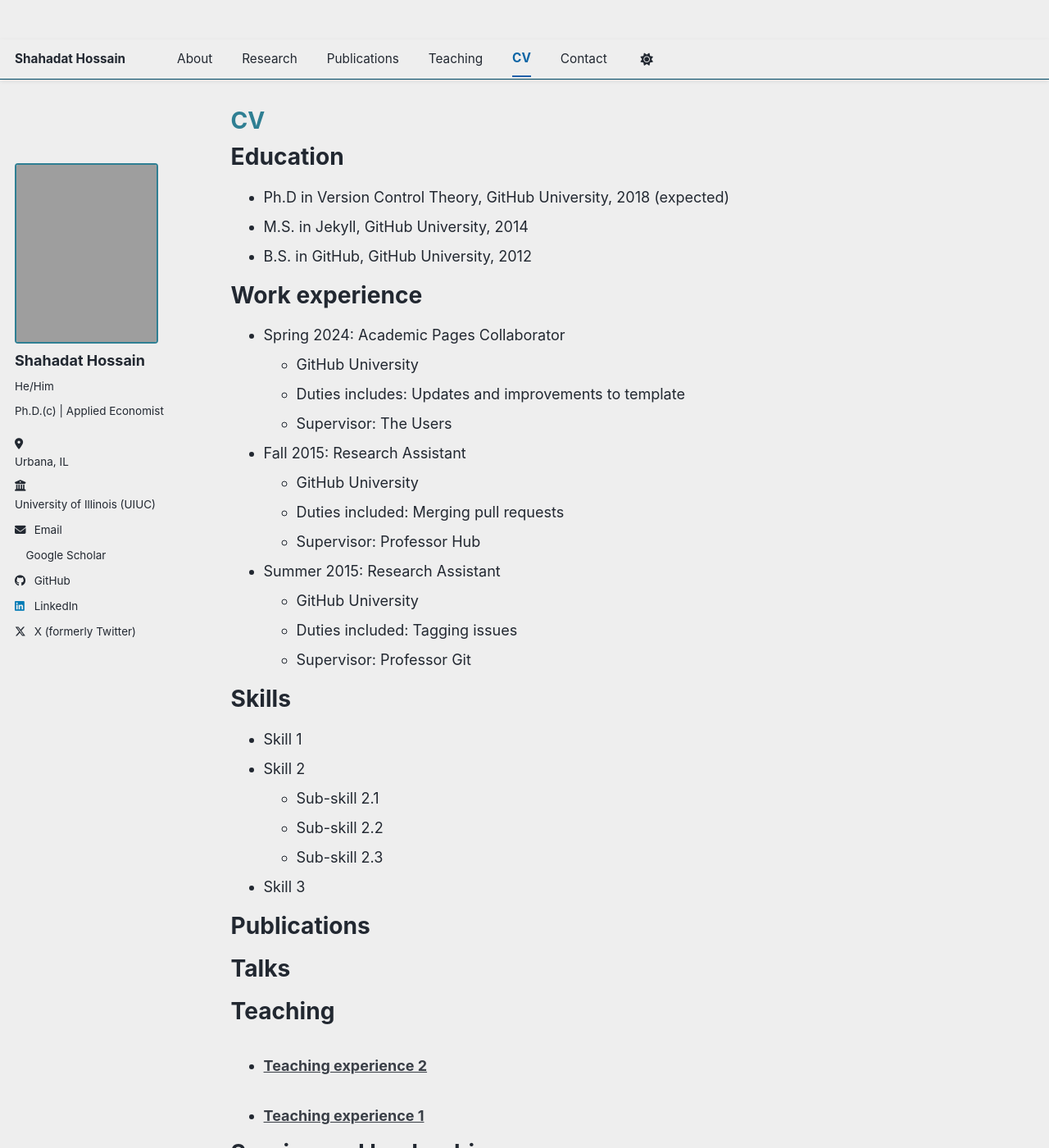
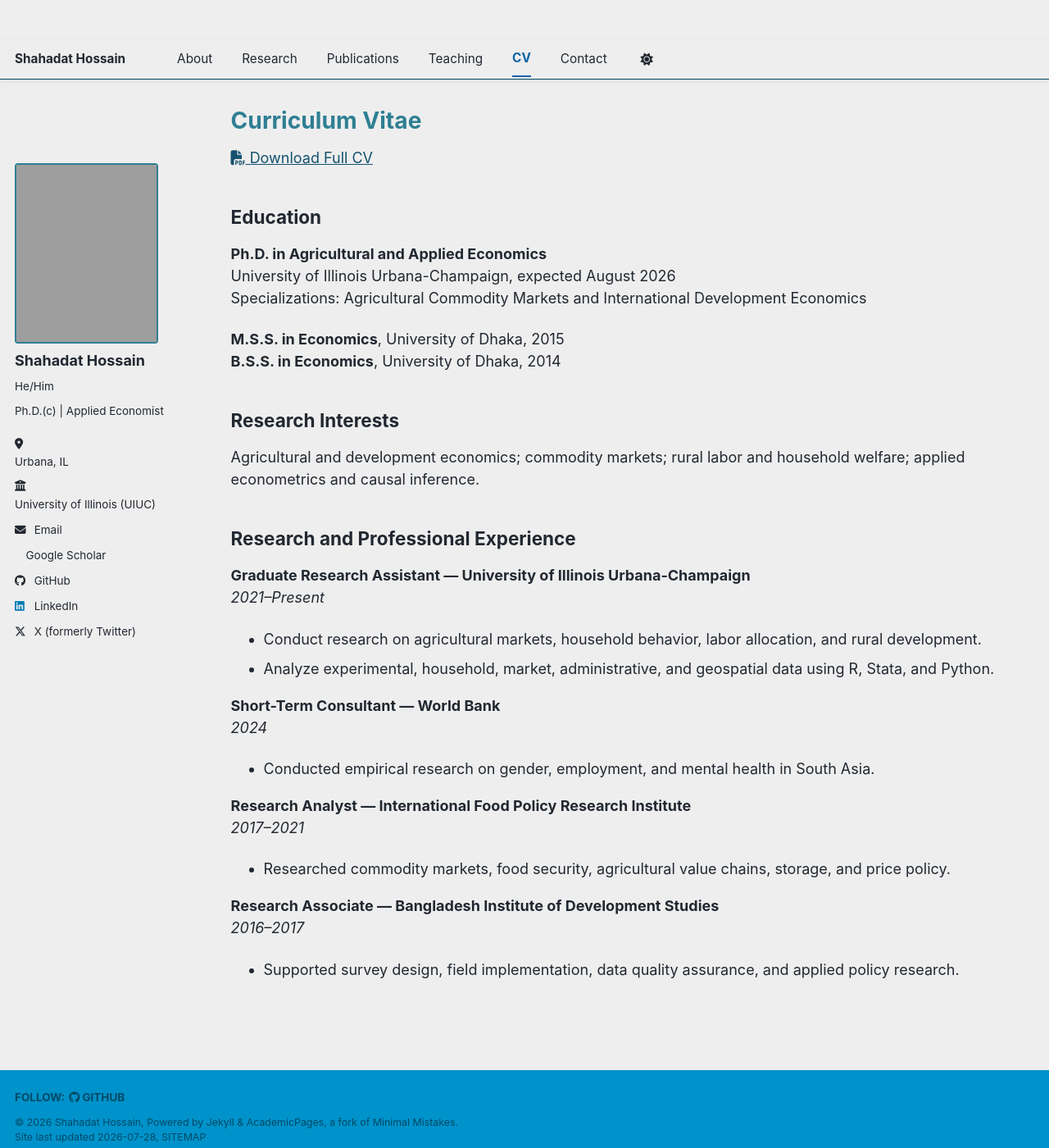
Before and after one commit to hnshahadat/hnshahadat.github.io, a Jekyll site: the page built from _pages/cv.md, in a window 1280 px wide and 1400 px high. Shown: the whole window at 82% size. Built offline with Jekyll 4.4.1, drawn with Linux system fonts in a browser that asks for light colours; a style sheet for code colours, icons or effects is not loaded; some of the changed text lies outside the part shown.

Commit message:
Update CV page

```diff
--- a/_pages/cv.md
+++ b/_pages/cv.md
@@ -1,64 +1,51 @@
 ---
 layout: archive
-title: "CV"
+title: "Curriculum Vitae"
 permalink: /cv/
 author_profile: true
 redirect_from:
-  - /resume
+  - /resume/
 ---
 
 {% include base_path %}
 
-Education
-======
-* Ph.D in Version Control Theory, GitHub University, 2018 (expected)
-* M.S. in Jekyll, GitHub University, 2014
-* B.S. in GitHub, GitHub University, 2012
+<a class="cv-download" href="{{ base_path }}/files/Shahadat_Hossain_CV.pdf" target="_blank">
+  <i class="fas fa-file-pdf" aria-hidden="true"></i>
+  Download Full CV
+</a>
 
-Work experience
-======
-* Spring 2024: Academic Pages Collaborator
-  * GitHub University
-  * Duties includes: Updates and improvements to template
-  * Supervisor: The Users
+## Education
 
-* Fall 2015: Research Assistant
-  * GitHub University
-  * Duties included: Merging pull requests
-  * Supervisor: Professor Hub
+**Ph.D. in Agricultural and Applied Economics**
+University of Illinois Urbana-Champaign, expected August 2026
+Specializations: Agricultural Commodity Markets and International Development Economics
 
-* Summer 2015: Research Assistant
-  * GitHub University
-  * Duties included: Tagging issues
-  * Supervisor: Professor Git
+**M.S.S. in Economics**, University of Dhaka, 2015
+**B.S.S. in Economics**, University of Dhaka, 2014
 
-Skills
-======
-* Skill 1
-* Skill 2
-  * Sub-skill 2.1
-  * Sub-skill 2.2
-  * Sub-skill 2.3
-* Skill 3
+## Research Interests
 
-Publications
-======
-  <ul>{% for post in site.publications reversed %}
-    {% include archive-single-cv.html %}
-  {% endfor %}</ul>
+Agricultural and development economics; commodity markets; rural labor and household welfare; applied econometrics and causal inference.
 
-Talks
-======
-  <ul>{% for post in site.talks reversed %}
-    {% include archive-single-talk-cv.html  %}
-  {% endfor %}</ul>
+## Research and Professional Experience
 
-Teaching
-======
-  <ul>{% for post in site.teaching reversed %}
-    {% include archive-single-cv.html %}
-  {% endfor %}</ul>
+**Graduate Research Assistant — University of Illinois Urbana-Champaign**
+*2021–Present*
 
-Service and leadership
-======
-* Currently signed in to 43 different slack teams
+- Conduct research on agricultural markets, household behavior, labor allocation, and rural development.
+- Analyze experimental, household, market, administrative, and geospatial data using R, Stata, and Python.
+
+**Short-Term Consultant — World Bank**
+*2024*
+
+- Conducted empirical research on gender, employment, and mental health in South Asia.
+
+**Research Analyst — International Food Policy Research Institute**
+*2017–2021*
+
+- Researched commodity markets, food security, agricultural value chains, storage, and price policy.
+
+**Research Associate — Bangladesh Institute of Development Studies**
+*2016–2017*
+
+- Supported survey design, field implementation, data quality assurance, and applied policy research.
--- a/_sass/layout/_page.scss
+++ b/_sass/layout/_page.scss
@@ -578,3 +578,9 @@
 .greedy-nav .site-title {
   color: var(--global-text-color);
 }
+
+
+.about-page .page__content p {
+  font-size: 0.88rem;
+  line-height: 1.6;
+}
--- a/_sass/theme/_air_light.scss
+++ b/_sass/theme/_air_light.scss
@@ -12,7 +12,7 @@ $background                 : #eeeeee;
 $background-light           : mix(#fff, $background, 20%);
 $background-lighter         : mix(#fff, $background, 90%);
 $text                       : #222831;
-$link                       : #393e46;
+$link                       : mix($primary-color, $text, 40%);
 $link-dark                  : mix(#000, $link, 25%);
 $link-light                 : mix(#fff, $link, 25%);
 $footer                     : $primary-color;
```
